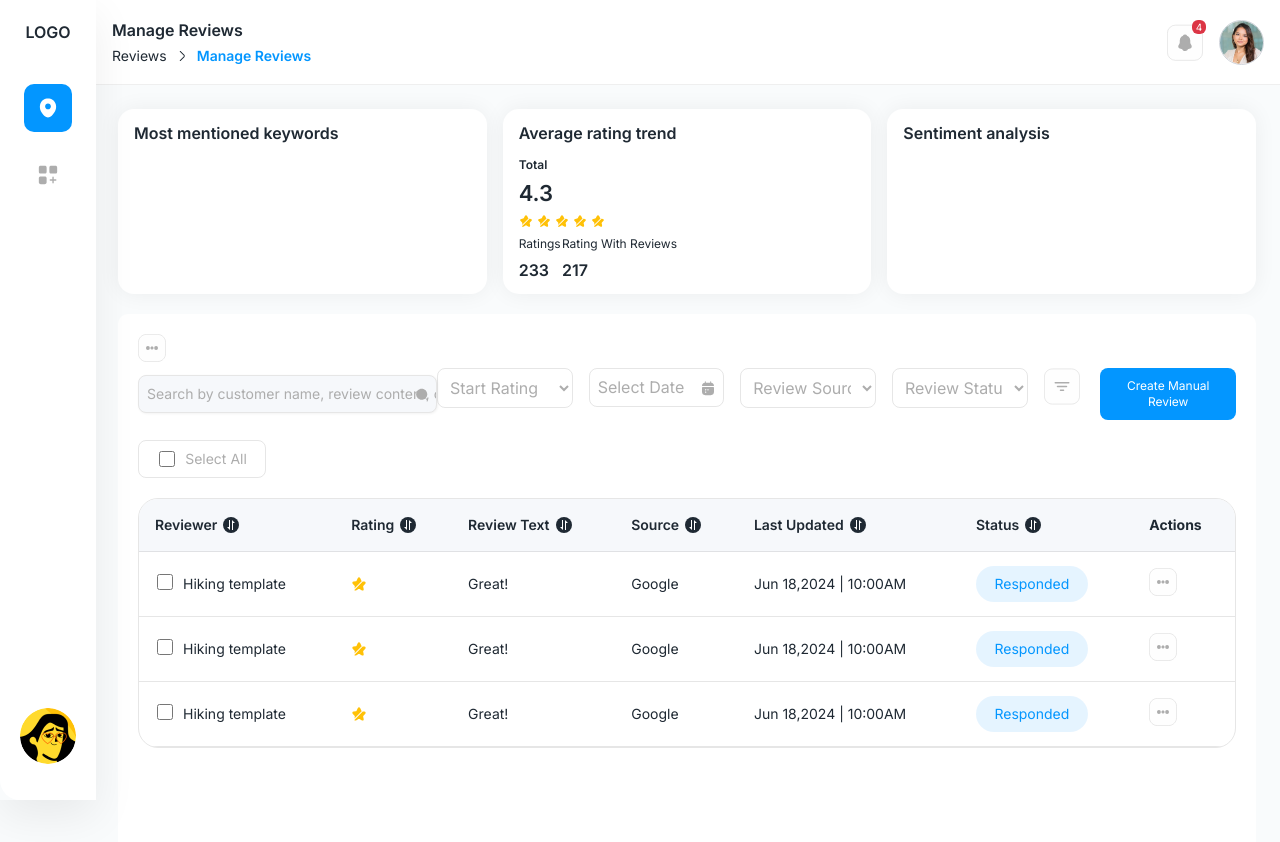
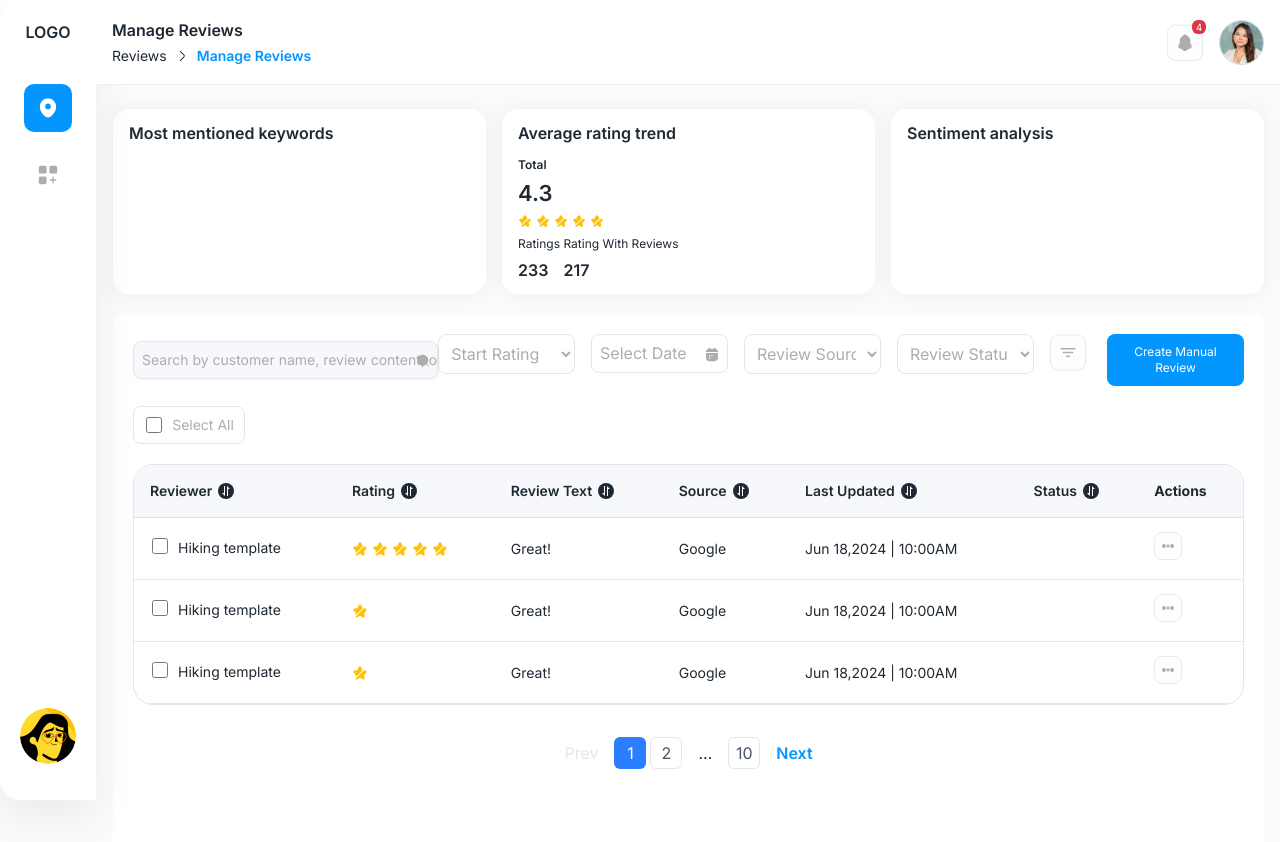
Before and after one commit to sumithub/rs-web-develop, a Next.js app: page /review in a window 1280 px wide. Shown: the top 842 px of the page. Built offline with nearby package versions, Linux system fonts and the light colour scheme.

Commit message:
Created pagination 7 header fixes

```diff
--- a/src/app/components/Header.js
+++ b/src/app/components/Header.js
@@ -1,7 +1,7 @@
 import Image from "next/image";
 
 export default function Header() {
-    return <div className="border-b border-[#ADADAD33] py-[18px] px-4 ml-24 bg-white">
+    return <div className="border-b border-[#ADADAD33] py-[18px] px-4 ml-24 bg-white fixed top-0 inset-x-0 z-50">
         <div className="flex items-center justify-between w-full">
             <div>
                 <div className="text-secondary text-base font-semibold">Manage Reviews</div>
--- /dev/null
+++ b/src/app/components/Pagination.js
@@ -0,0 +1,118 @@
+import React, { useState } from 'react';
+
+const Pagination = ({ totalPages = 10, initialPage = 1 }) => {
+    const [currentPage, setCurrentPage] = useState(initialPage);
+
+    // Calculate the range of page numbers to display
+    const getPageNumbers = () => {
+        let pages = [];
+        const maxVisibleButtons = 5; // Adjust based on your needs
+
+        // Always show first page
+        pages.push(1);
+
+        if (totalPages <= maxVisibleButtons) {
+            // Show all pages if total is small
+            for (let i = 2; i <= totalPages; i++) {
+                pages.push(i);
+            }
+        } else {
+            // Show ellipsis and selected range
+            if (currentPage > 3) {
+                pages.push('...');
+            }
+
+            // Pages around current page
+            const startPage = Math.max(2, currentPage - 1);
+            const endPage = Math.min(totalPages - 1, currentPage + 1);
+
+            for (let i = startPage; i <= endPage; i++) {
+                if (!pages.includes(i)) {
+                    pages.push(i);
+                }
+            }
+
+            if (currentPage < totalPages - 2) {
+                pages.push('...');
+            }
+
+            // Always show last page if not already included
+            if (totalPages > 1 && !pages.includes(totalPages)) {
+                pages.push(totalPages);
+            }
+        }
+
+        return pages;
+    };
+
+    const handlePageChange = (page) => {
+        if (page >= 1 && page <= totalPages) {
+            setCurrentPage(page);
+            // You can add your own logic here, like fetching data for the selected page
+            console.log(`Page changed to ${page}`);
+        }
+    };
+
+    const pageNumbers = getPageNumbers();
+
+    return (
+        <div className="flex items-center justify-center space-x-1 my-4">
+            {/* Previous button */}
+            <button
+                onClick={() => handlePageChange(currentPage - 1)}
+                disabled={currentPage === 1}
+                className={`px-3 py-1 rounded-md cursor-pointer ${currentPage === 1
+                    ? 'text-border2 disabled:pointer-events-none'
+                    : 'text-primary font-semibold'
+                    }`}
+                aria-label="Previous page"
+            >Prev
+            </button>
+
+            {/* Page numbers */}
+            {pageNumbers.map((page, index) => (
+                page === '...' ? (
+                    <span key={`ellipsis-${index}`} className="px-3 py-1">
+                        {page}
+                    </span>
+                ) : (
+                    <button
+                        key={`page-${page}`}
+                        onClick={() => handlePageChange(page)}
+                        className={`w-8 h-8 flex items-center justify-center rounded-md cursor-pointer ${currentPage === page
+                            ? 'bg-blue-500 text-white'
+                            : 'text-gray-600 border border-border2 hover:bg-gray-100'
+                            }`}
+                        aria-label={`Page ${page}`}
+                        aria-current={currentPage === page ? 'page' : undefined}
+                    >
+                        {page}
+                    </button>
+                )
+            ))}
+
+            {/* Next button */}
+            <button
+                onClick={() => handlePageChange(currentPage + 1)}
+                disabled={currentPage === totalPages}
+                className={`px-3 py-1 rounded-md cursor-pointer ${currentPage === totalPages
+                    ? 'text-border2 disabled:pointer-events-none'
+                    : 'text-primary font-semibold'
+                    }`}
+                aria-label="Next page"
+            >Next
+            </button>
+        </div>
+    );
+};
+
+// Demo component to show the pagination in action
+const PaginationDemo = () => {
+    return (
+        <div className="p-4">
+            <Pagination totalPages={10} initialPage={1} />
+        </div>
+    );
+};
+
+export default PaginationDemo;
--- a/src/app/components/Sidebar.js
+++ b/src/app/components/Sidebar.js
@@ -2,8 +2,8 @@ import Image from "next/image";
 
 export default function Sidebar() {
     return <div className="relative">
-        <div className="bg-white h-[100vh] w-24 fixed top-0 left-0 z-20 rounded-tl-[20px] rounded-bl-[20px]">
-            <div className="relative h-full pb-10 shadow-[0px_16px_44px_0px_#00000012]">
+        <div className="bg-white h-[100vh] w-24 fixed top-0 left-0 z-20 rounded-tl-[20px] rounded-bl-[20px]  shadow-[0px_16px_44px_0px_#00000012]">
+            <div className="relative h-full pb-10">
 
                 <div className="test-secondary text-base font-semibold uppercase pt-5 text-center">logo</div>
                 <div className="relative h-full flex flex-col items-center justify-between overflow-y-auto custom-scrollbar pb-10 pt-10">
--- a/src/app/components/Status.js
+++ b/src/app/components/Status.js
@@ -1,5 +1,20 @@
 export default function Status({ status }) {
-    return <div>
-        <button className="bg-[#0396FF1A] rounded-4xl py-2 px-3 text-primary! text-sm text-center cursor-pointer disabled:pointer-events-none w-28">{status}</button>
+    if ((!status)) {
+        return <></>
+    }
+    let name = status.replaceAll("_", " ")
+    let s = status.toLowerCase()
+    let bgClass = ""
+
+    if (s === "new") {
+        bgClass = "bg-[#28A7451A] text-success"
+    } else if (s === "responded") {
+        bgClass = "bg-[#0396FF1A] text-primary"
+    } else if (s === "flagged") {
+        bgClass = "bg-[#FFC1071A] text-[#FFC107]"
+    }
+
+    <div>
+        <button className={`${bgClass} rounded-4xl py-2 px-3 text-primary! text-sm text-center cursor-pointer disabled:pointer-events-none w-28`}>{status}</button>
     </div>
 }
--- a/src/app/components/Welcome.js
+++ b/src/app/components/Welcome.js
@@ -28,7 +28,7 @@ const Item = () => {
         <div className=" relative">
             <Image src="/images/image-1.svg" alt="image-1" width={209} height={209} className="absolute right-3 z-0 -top-16" />
             <div>
-                <Image src="/images/signup.png" alt="signup" width={502} height={500} className="mx-auto mt-[99px] z-10 relative rounded-[23px]" />
+                <Image src="/images/signup.png" alt="signup" width={502} height={500} className="mx-auto mt-[99px] z-10 w-full px-14 relative rounded-[23px]" />
             </div>
             <Image src="/images/image-2.svg" alt="image-2" width={209} height={209} className="absolute left-5 z-0 -bottom-11" />
         </div>
--- a/src/app/components/form/Search.js
+++ b/src/app/components/form/Search.js
@@ -28,7 +28,7 @@ export default function Search({ mainClass = "", selected, onRemove, hideSearchT
             {selected ? <div className="bg-light-bg h-8 line-clamp-1 rounded py-1 px-2 w-full text-base focus-visible:outline-none">
                 {selected?.name}
             </div> :
-                <input type="text" className="block md:py-2 pl-2 text-left w-full z-10 text-sm placeholder:text-text3 bg-[#F6F8FB] border border-[#E6E6E6] rounded-lg focus-visible:outline-none shadow-[0.84px_0.84px_2.52px_0px_#0000000F]"
+                <input type="text" className="block md:py-2 pl-2 text-left w-full z-10 text-sm placeholder:text-text3 bg-dark border border-border2 rounded-lg focus-visible:outline-none shadow-[0.84px_0.84px_2.52px_0px_#0000000F]"
                     value={search}
                     onChange={(e) => {
                         setSearch(e.target.value)
--- a/src/app/page.js
+++ b/src/app/page.js
@@ -2,7 +2,7 @@ import Signup from "./components/Signup";
 import Welcome from "./components/Welcome";
 export default function Home() {
   return (<><div className="bg-[#FEFEFE]">
-    <div className="max-w-7xl mx-auto">
+    <div className="max-w-7xl mx-auto xl:px-0 px-12">
       <div className="grid grid-cols-2 gap-16">
         <div>
           <Signup />
--- a/src/app/review/page.js
+++ b/src/app/review/page.js
@@ -11,7 +11,7 @@ import Search from "../components/form/Search"
 import Dropdown from "../components/DropDown";
 import DatePicker from "../components/form/DatePicker";
 import Loading from "../components/Loading"
-
+import Pagination from "../components/Pagination"
 export default function Review() {
     const [rating, setRating] = useState("")
     const [reviewSource, setReviewSource] = useState("")
@@ -25,7 +25,7 @@ export default function Review() {
     return <div >
         <Header />
         <Sidebar />
-        <div className="bg-[#F9FBFC] min-h-[calc(100dvh_-_85px)] pl-[118px] py-6 px-6">
+        <div className="bg-[#F9FBFC] min-h-[calc(100dvh_-_85px)] pl-[113px] py-6 px-4 mt-[85px]">
             <div className="grid grid-cols-3 gap-4">
                 <div className="bg-white rounded-2xl shadow-[0px_0px_22px_0px_#0000000F] py-3 px-4">
                     <div>
@@ -71,13 +71,11 @@ export default function Review() {
                 </div>
             </div>
 
-            <div className="bg-white min-h-[calc(100vh_-_85px)]  rounded-[10px] mt-5 p-5">
-                <Dropdown />
-
-                <div className="flex justify-between items-center">
+            <div className="bg-white min-h-[calc(100vh_-_85px)] rounded-[10px] mt-5 p-5">
+                <div className="flex justify-between items-center w-full">
                     {/* <div className="relative w-[32%]">
                         <div className="w-full">
-                            <input type="text" className="block md:py-2 pl-2 text-left w-full z-10 text-sm placeholder:text-text3 bg-[#F6F8FB] border border-[#E6E6E6] rounded-lg focus-visible:outline-none shadow-[0.84px_0.84px_2.52px_0px_#0000000F]"
+                            <input type="text" className="block md:py-2 pl-2 text-left w-full z-10 text-sm placeholder:text-text3 bg-dark border border-border2 rounded-lg focus-visible:outline-none shadow-[0.84px_0.84px_2.52px_0px_#0000000F]"
 
                                 value={search}
                                 onChange={(e) => {
@@ -143,7 +141,7 @@ export default function Review() {
                         <button className="bg-primary rounded-lg py-2.5 px-3 text-white text-xs text-center capitalize cursor-pointer disabled:pointer-events-none disabled:opacity-50 ">Create Manual Review</button>
                     </div>
                 </div>
-                <div className="border border-border-color px-2 py-1 rounded-lg w-32 mt-5">
+                <div className="border border-border-color px-2 py-1 rounded-lg w-28 mt-5">
                     <div className="flex items-start justify-center gap-2 mt-1">
                         <Checkbox />
                         <div className="text-text3 text-sm capitalize">Select all</div>
@@ -154,7 +152,7 @@ export default function Review() {
 
                     <table className="w-full">
                         <thead>
-                            <tr className="text-secondary text-sm font-semibold bg-[#F6F8FB] border-b border-border-color text-left">
+                            <tr className="text-secondary text-sm font-semibold bg-dark border-b border-border-color text-left">
                                 <th className="py-4 px-4"><TableOrder title="Reviewer" /></th>
                                 <th className="py-4 px-4"><TableOrder title="Rating" /></th>
                                 <th className="py-4 px-4"><TableOrder title="Review Text" /></th>
@@ -189,7 +187,30 @@ export default function Review() {
                         </tbody> */}
 
                         <tbody>
-                            <tr className={`border-b border-border-color text-secondary text-sm text-left } cursor-pointer text-sm`}>
+                            <tr className={`border-b border-border-color text-secondary text-sm text-left } text-sm hover:bg-dark`}>
+                                <td className="py-3.5 px-4">
+                                    <div className="flex items-start gap-2">
+                                        <Checkbox />
+                                        <div>Hiking template</div>
+                                    </div>
+                                </td>
+                                <td className="py-3.5 px-4">
+                                    <div className="flex items-center gap-1">
+                                        <Image src="/images/star.svg" alt="rating" height={16} width={16} unoptimized={true} />
+                                        <Image src="/images/star.svg" alt="rating" height={16} width={16} unoptimized={true} />
+                                        <Image src="/images/star.svg" alt="rating" height={16} width={16} unoptimized={true} />
+                                        <Image src="/images/star.svg" alt="rating" height={16} width={16} unoptimized={true} />
+                                        <Image src="/images/star.svg" alt="rating" height={16} width={16} unoptimized={true} />
+                                    </div>
+                                </td>
+                                <td className="py-3.5 px-4">Great!</td>
+                                <td className="py-3.5 px-4">Google</td>
+                                <td className="py-3.5 px-4">Jun 18,2024 | 10:00AM</td>
+                                <td className="py-3.5 px-4"><Status status="Responded" /></td>
+                                <td className="py-3.5 px-4"><Dropdown /></td>
+                            </tr>
+
+                            <tr className={`border-b border-border-color text-secondary text-sm text-left } text-sm hover:bg-dark`}>
                                 <td className="py-3.5 px-4">
                                     <div className="flex items-start gap-2">
                                         <Checkbox />
@@ -206,24 +227,7 @@ export default function Review() {
                                 <td className="py-3.5 px-4"><Dropdown /></td>
                             </tr>
 
-                            <tr className={`border-b border-border-color text-secondary text-sm text-left } cursor-pointer text-sm`}>
-                                <td className="py-3.5 px-4">
-                                    <div className="flex items-start gap-2">
-                                        <Checkbox />
-                                        <div>Hiking template</div>
-                                    </div>
-                                </td>
-                                <td className="py-3.5 px-4">
-                                    <Image src="/images/star.svg" alt="rating" height={16} width={16} unoptimized={true} />
-                                </td>
-                                <td className="py-3.5 px-4">Great!</td>
-                                <td className="py-3.5 px-4">Google</td>
-                                <td className="py-3.5 px-4">Jun 18,2024 | 10:00AM</td>
-                                <td className="py-3.5 px-4"><Status status="Responded" /></td>
-                                <td className="py-3.5 px-4"><Dropdown /></td>
-                            </tr>
-
-                            <tr className={`border-b border-border-color text-secondary text-sm text-left } cursor-pointer text-sm`}>
+                            <tr className={`border-b border-border-color text-secondary text-sm text-left } text-sm hover:bg-dark`}>
                                 <td className="py-3.5 px-4">
                                     <div className="flex items-start gap-2">
                                         <Checkbox />
@@ -242,6 +246,8 @@ export default function Review() {
                         </tbody>
                     </table>
                 </div>
+
+                <Pagination />
             </div>
         </div>
 
```
Also changed, not shown: src/app/globals.css (+7 -0 lines).
